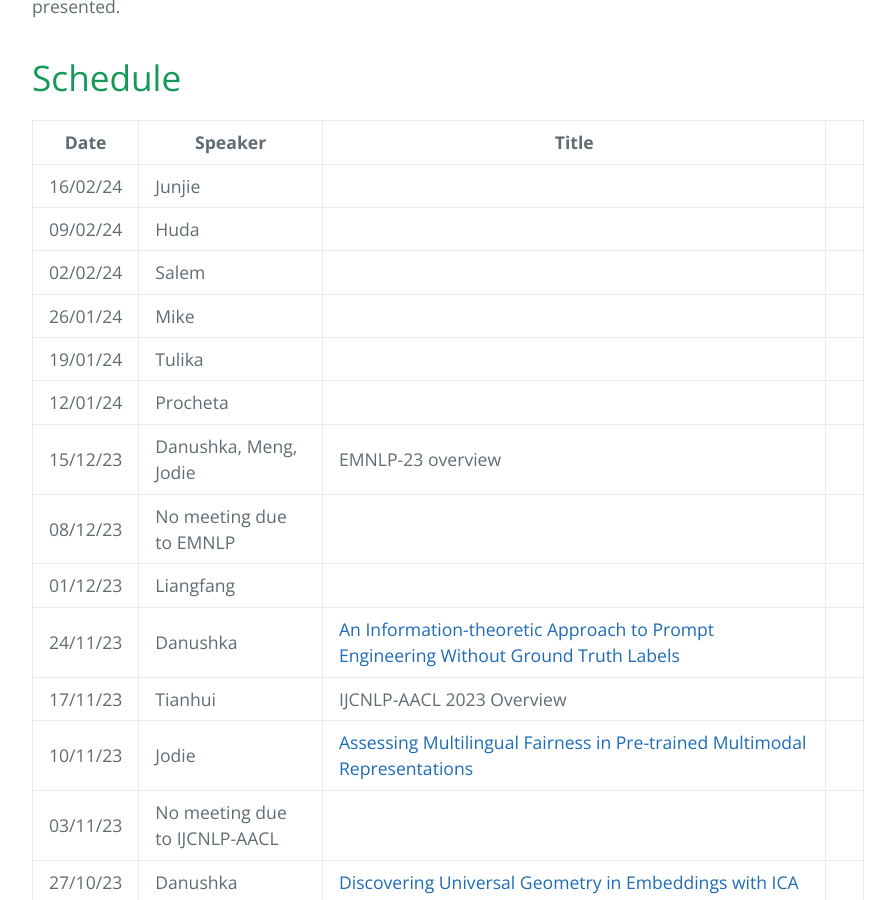
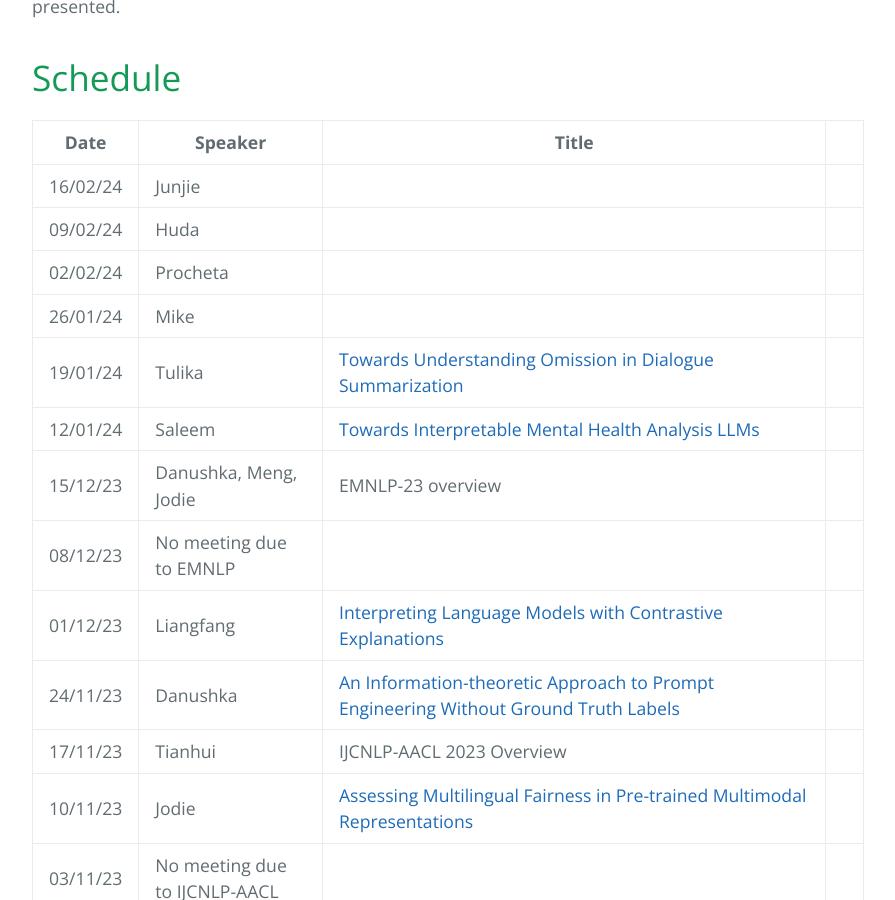
Before and after one commit to LivNLP/livnlp.github.io, a Jekyll site: the page built from reading.md, in a window 1280 px wide and 900 px high, scrolled down 454 px. Shown: the whole window, without its empty margins (192-1087 px from the left). Built offline with Jekyll 4.4.1, drawn with Linux system fonts in a browser that asks for light colours.

Commit message:
Update reading.md

```diff
--- a/reading.md
+++ b/reading.md
@@ -15,13 +15,13 @@ We meet on a weely basis to discuss recent research papers. Here is the schedule
 | ----- | ------- | ----- |
 | 16/02/24 | Junjie | |
 | 09/02/24 | Huda | |
-| 02/02/24 | Salem | |
+| 02/02/24 | Procheta | |
 | 26/01/24 | Mike | |
-| 19/01/24 | Tulika | |
-| 12/01/24 | Procheta | |
+| 19/01/24 | Tulika | [Towards Understanding Omission in Dialogue Summarization](https://aclanthology.org/2023.acl-long.798.pdf)|
+| 12/01/24 | Saleem | [Towards Interpretable Mental Health Analysis LLMs](https://aclanthology.org/2023.emnlp-main.370/)|
 | 15/12/23 | Danushka, Meng, Jodie | EMNLP-23 overview |
 | 08/12/23 | No meeting due to EMNLP | |
-| 01/12/23 | Liangfang | |
+| 01/12/23 | Liangfang | [Interpreting Language Models with Contrastive Explanations](https://arxiv.org/abs/2202.10419) |
 | 24/11/23 |  Danushka | [An Information-theoretic Approach to Prompt Engineering Without Ground Truth Labels](https://aclanthology.org/2022.acl-long.60/)|
 | 17/11/23 | Tianhui | IJCNLP-AACL 2023 Overview | |
 | 10/11/23 | Jodie | [Assessing Multilingual Fairness in Pre-trained Multimodal Representations](https://aclanthology.org/2022.findings-acl.211/) |
```
